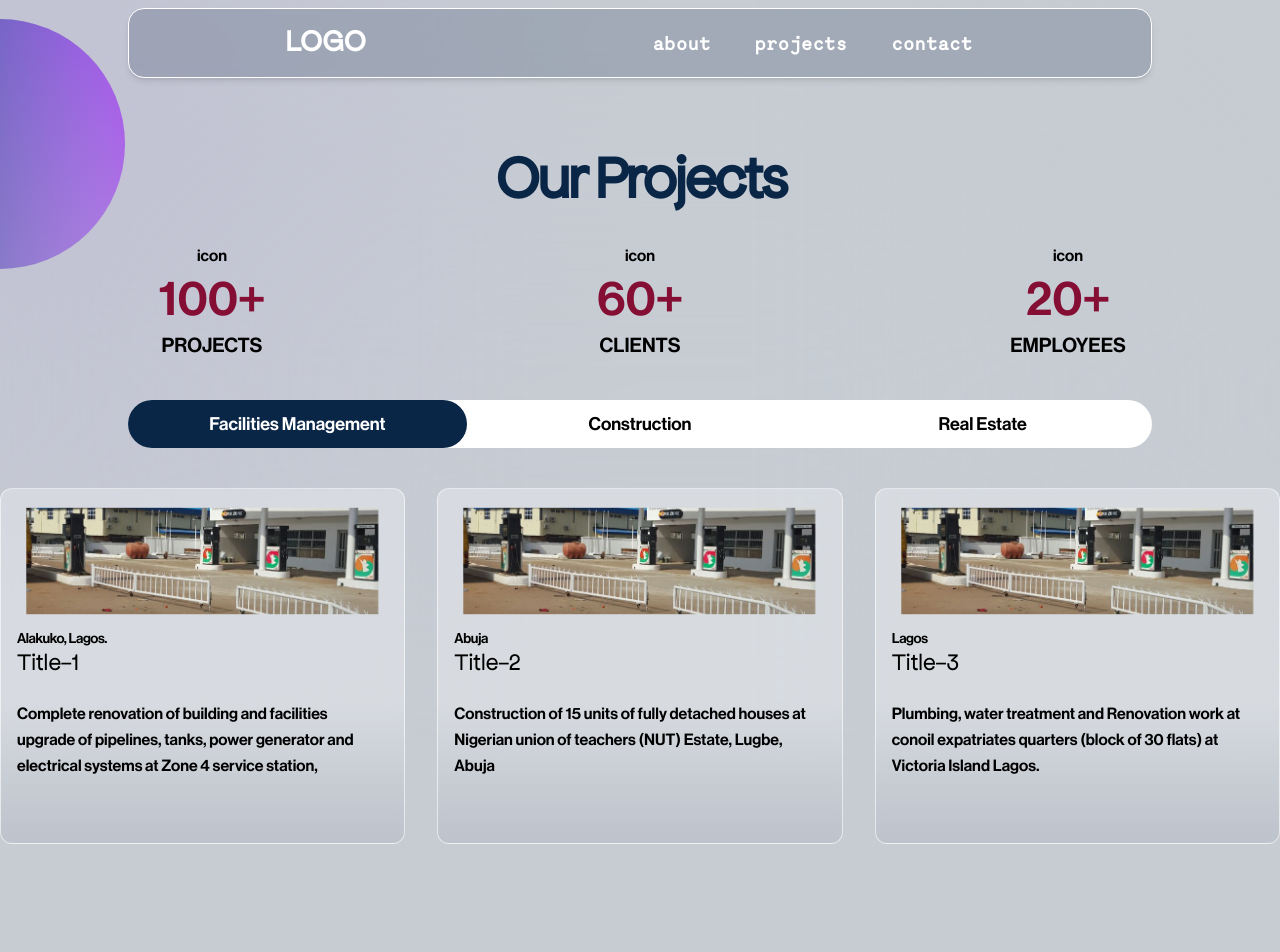
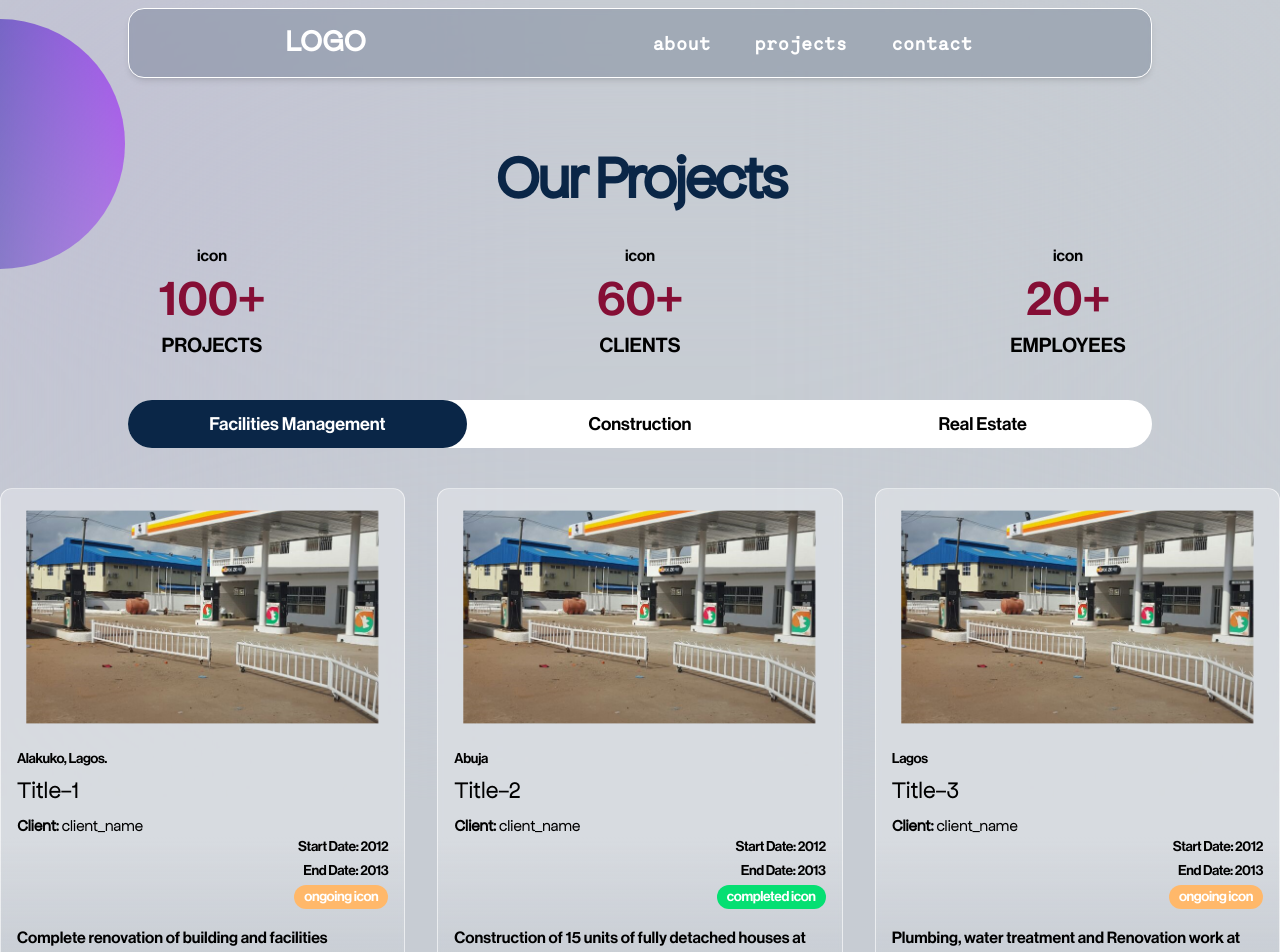
Before and after one commit to vCiKv/kevank, a Next.js app: page /projects in a window 1280 px wide. Shown: the top 952 px of the page. Built offline with nearby package versions, Linux system fonts and the light colour scheme.

Commit message:
update: project page design

```diff
--- a/app/projects/page.tsx
+++ b/app/projects/page.tsx
@@ -4,15 +4,26 @@ import Image from "@/components/elements/image";
 import { SectionTitle } from "@/components/elements/title";
 import { useState } from "react";
 import { twMerge } from "tailwind-merge";
+
+function ProjectPill({ status }: { status: string | "ongoing" | "completed" }) {
+  const isCompleted = status === "completed"
+  const className = isCompleted ? "bg-green-400" : "bg-orange-300"
+  const icon = isCompleted ? "icon" : "icon"
+  return (
+    <span className={twMerge("px-2.5 py-0.5 text-sm font-medium text-center text-white rounded-full ", className)}>
+      {status} {icon}
+    </span>
+  );
+};
 const ourProjects = [
   {
     title: "Title-1",
     location: "Alakuko, Lagos.",
-    image: "/img/kvk.png",
+    image: ["/img/kvk.png",],
     paragraph:
       "Complete renovation of building and facilities upgrade of pipelines, tanks, power generator and electrical systems at Zone 4 service station,",
     tag: "knockdown and rebuild",
-    startData: 2012,
+    startDate: 2012,
     endDate: 2013,
     status: "ongoing",
     client: "client_name",
@@ -20,22 +31,22 @@ const ourProjects = [
   {
     title: "Title-2",
     location: "abuja",
-    image: "/img/kvk.png",
+    image: ["/img/kvk.png",],
     paragraph:
       "Construction of 15 units of fully detached houses at Nigerian union of teachers (NUT) Estate, Lugbe,  Abuja",
     tag: "civil construction",
-    startData: 2012,
+    startDate: 2012,
     endDate: 2013,
-    status: "ongoing",
+    status: "completed",
     client: "client_name",
   },
   {
     title: "Title-3",
     location: "lagos",
-    image: "/img/kvk.png",
+    image: ["/img/kvk.png",],
     paragraph:
       "Plumbing, water treatment and Renovation work at conoil expatriates quarters (block of 30 flats) at Victoria Island Lagos.",
-    startData: 2012,
+    startDate: 2012,
     endDate: 2013,
     status: "ongoing",
     client: "client_name",
@@ -50,10 +61,10 @@ const stats = [
 const Projects = (props: {
   title: string;
   location: string;
-  image: string;
+  image: string[];
   paragraph: string;
   tag?: string;
-  startData: number;
+  startDate: number;
   endDate: number;
   status: string;
   client: string;
@@ -61,14 +72,21 @@ const Projects = (props: {
   return (
     <div className="h-full px-5 group/image md:px-0">
       <Box className="flex flex-col h-full">
-        <div className="relative block object-contain w-full duration-200 ease-in scale-95 rounded-md h-28 group-hover/image:scale-100">
-          <Image src={props.image} className="object-cover w-full h-full" />
+        <div className="relative block object-contain w-full duration-200 ease-in scale-95 h-56 group-hover/image:scale-100">
+          <Image src={props.image[0]} className="object-cover w-full h-full" />
         </div>
-        <div className="my-4 tracking-tight">
-          <p className="-my-1 text-sm font-light capitalize">
+        <div className="py-4 tracking-tight">
+          <p className="py-1 text-sm font-light capitalize">
             {props.location}
           </p>
-          <h3 className="mb-2 text-2xl font-medium">{props.title}</h3>
+          <h3 className="pb-2 text-2xl font-medium">{props.title}</h3>
+          <h6><b className="font-semibold">Client: </b> {props.client}</h6>
+          <div className="flex flex-col items-end w-full justify-center text-sm gap-1">
+            <span><b className="font-semibold">Start Date: </b>{props.startDate}</span>
+            <span><b className="font-semibold">End Date: </b>{props.endDate}</span>
+            <ProjectPill status={props.status} />
+          </div>
+
         </div>
         <p className="pb-10 leading-relaxed">{props.paragraph}</p>
         {/* {props.tag&&<div className="px-3 py-1 text-xs font-medium text-center text-white rounded-full w-28 bg-primary">
```
